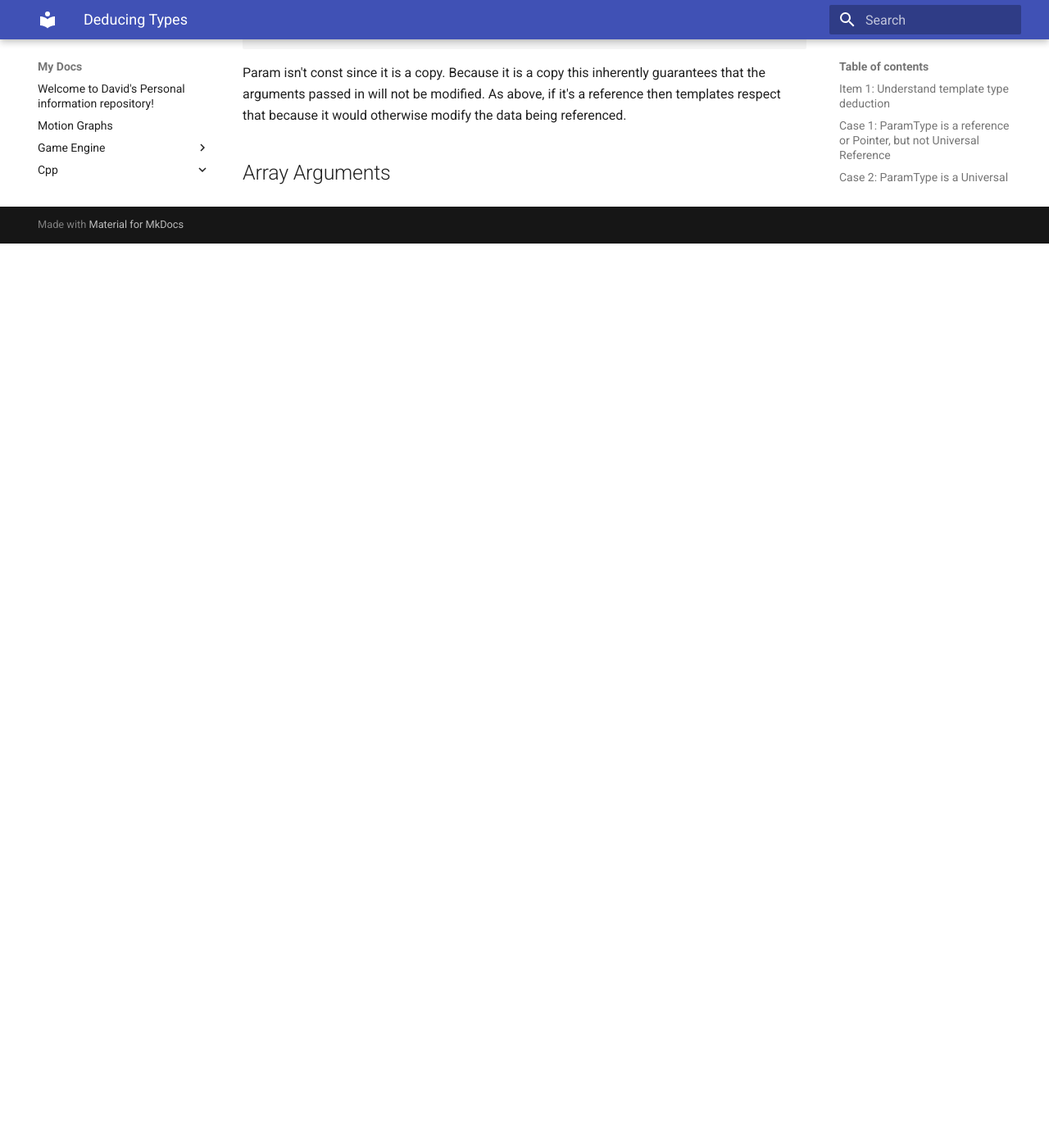
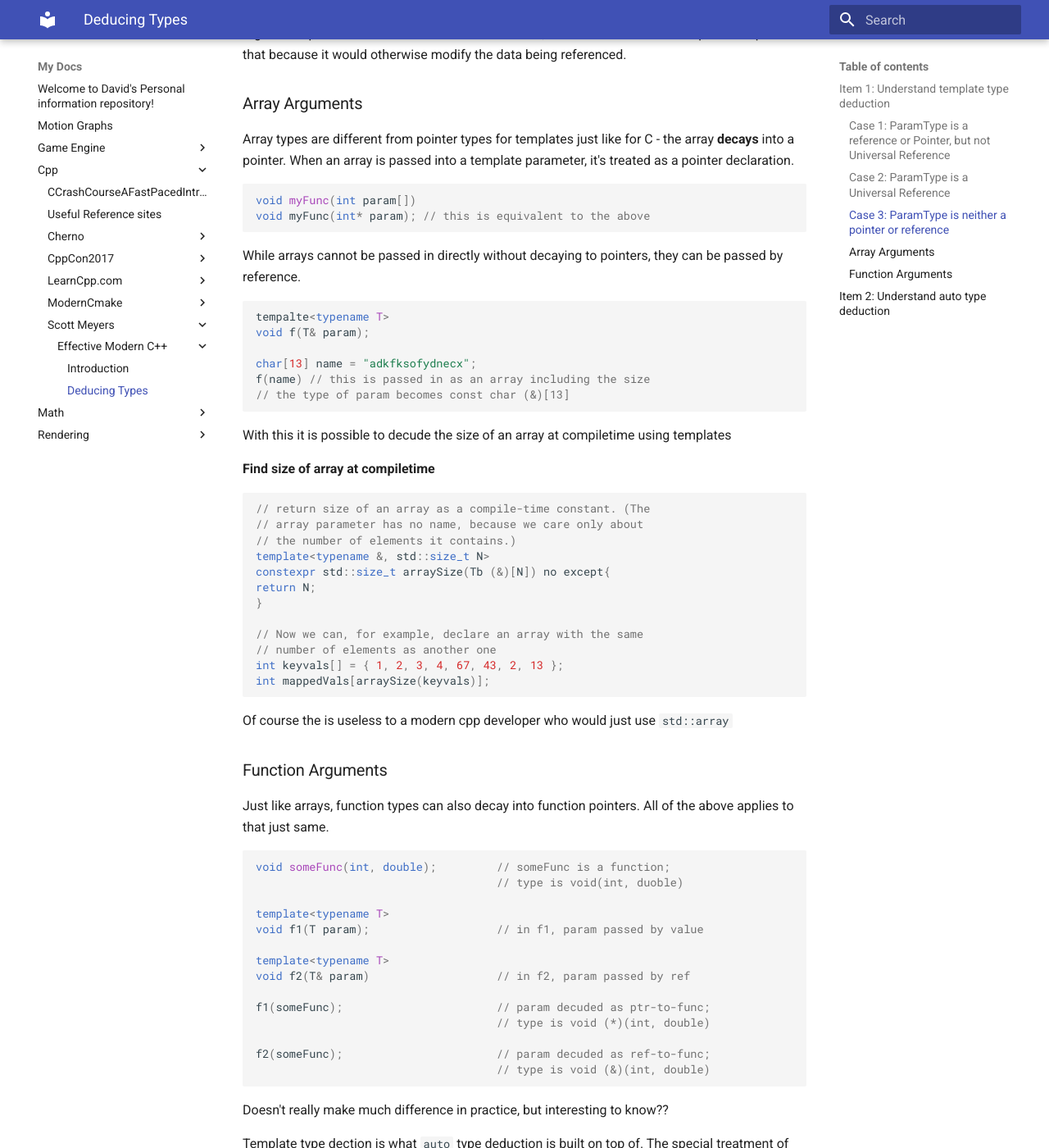
Before and after one commit to daredyoshi/notes.github.io, an MkDocs documentation site: the page built from docs/cpp/Scott Meyers/Effective Modern C++/001_Deducing_Types.md, in a window 1280 px wide and 1400 px high, scrolled down 2404 px. Shown: the whole window at 82% size. Built offline with MkDocs 1.6.1 and Material for MkDocs 9.7.7, drawn with Linux system fonts in a browser that asks for light colours; before the commit the page ends 2701 px from its top, so only the background shows below that; some of the changed text lies outside the part shown.

Commit message:
Added chapter on array template type deduction and auto type deduction

````diff
--- a/docs/cpp/Scott Meyers/Effective Modern C++/001_Deducing_Types.md
+++ b/docs/cpp/Scott Meyers/Effective Modern C++/001_Deducing_Types.md
@@ -21,7 +21,7 @@
 * `ParamType` is a universal reference.
 * `ParamType` is neither pointer or reference.
 
-## Case 1: *ParamType* is a reference or Pointer, but not Universal Reference
+### Case 1: *ParamType* is a reference or Pointer, but not Universal Reference
 
 This is the simplest case.
 
@@ -54,7 +54,7 @@
 
 All of this works as expected.
 
-## Case 2: *ParamType* is a Universal Reference
+### Case 2: *ParamType* is a Universal Reference
 
 Universal reference parameters are declared like rvalue references, but they behave differently when lvalue arguments are passed in.
 
@@ -76,7 +76,7 @@
 
 When universal references are being used, type deduction distinguishes between lvalue and rvalue arguments.
 
-## Case 3: **ParamType** is neither a pointer or reference
+### Case 3: **ParamType** is neither a pointer or reference
 
 When `ParamType` is neither pointer or reference, we have a simple pass by value - param will be a copy of whatever is passed in. It doesn't matter if the parameters being passed in are pointers or references, they will be copied into new variables. It also ignores any constness that the arguments might have.
 
@@ -91,4 +91,159 @@
 
 Param isn't const since it is a copy. Because it is a copy this inherently guarantees that the arguments passed in will not be modified. As above, if it's a reference then templates respect that because it would otherwise modify the data being referenced.
 
-## Array Arguments
+### Array Arguments
+
+Array types are different from pointer types for templates just like for C - the array **decays** into a pointer. When an array is passed into a template parameter, it's treated as a pointer declaration.
+
+```cpp
+void myFunc(int param[])
+void myFunc(int* param); // this is equivalent to the above
+```
+
+While arrays cannot be passed in directly without decaying to pointers, they can be passed by reference.
+
+```cpp
+tempalte<typename T>
+void f(T& param);
+
+char[13] name = "adkfksofydnecx";
+f(name) // this is passed in as an array including the size
+// the type of param becomes const char (&)[13]
+```
+
+With this it is possible to decude the size of an array at compiletime using templates
+
+**Find size of array at compiletime**
+
+```cpp
+// return size of an array as a compile-time constant. (The
+// array parameter has no name, because we care only about
+// the number of elements it contains.)
+template<typename &, std::size_t N>
+constexpr std::size_t arraySize(Tb (&)[N]) no except{
+return N;
+}
+
+// Now we can, for example, declare an array with the same
+// number of elements as another one
+int keyvals[] = { 1, 2, 3, 4, 67, 43, 2, 13 };
+int mappedVals[arraySize(keyvals)];
+```
+
+Of course the is useless to a modern cpp developer who would just  use ```std::array```
+
+### Function Arguments
+
+Just like arrays, function types can also decay into function pointers. All of the above applies to that just same.
+
+```cpp
+void someFunc(int, double);         // someFunc is a function;
+                                    // type is void(int, duoble)
+
+template<typename T>
+void f1(T param);                   // in f1, param passed by value
+
+template<typename T>
+void f2(T& param)                   // in f2, param passed by ref
+
+f1(someFunc);                       // param decuded as ptr-to-func;
+                                    // type is void (*)(int, double)
+
+f2(someFunc);                       // param decuded as ref-to-func;
+                                    // type is void (&)(int, double)
+```
+
+Doesn't really make much difference in practice, but interesting to know??
+
+Template type dection is what ```auto``` type deduction is built on top of. The special treatment of universal references and the decay to pointers are ones to watch out for. If you are unsure of what types are getting deduced check out **TODO add chapter 4 here when I've gotten notes to it**
+
+!!! NOTE
+    * Templates deduce reference arguments as non-references
+    * lvalue arguments for universal reference parameters get special treatment
+    * by-value parameters that are ```const``` and ```volatile``` are treated as non-```const``` and non-```volatile```
+    * Arguments that are array or function names decay to pointers unless they're used to intialize references.
+
+## Item 2: Understand ```auto``` type deduction
+
+```auto``` type deduction *is* template type deduction.
+
+It's literally the same algorithm to deduce the types. When a variables is declared usin ```auto```, ```auto``` plays the role of T in the template, and the type specifier for the variable acts as ```ParamType```.
+
+
+```cpp
+auto x = 27;
+const auto cx = x;
+const auto& rx = s;
+
+// these types are decuded the same as the following
+
+tempalte<typename T>
+void func_for_x(T para);
+
+funx_for_x(27);
+
+template<typename T>
+void func_for_cx(const T param);
+
+func_for_cx(x);
+
+template<typename T>
+void func_for_rx(const T& param);
+
+func_for_rx(x);
+```
+
+There is only one difference between ```auto``` and template type deduction.
+
+There are now 4 ways to initialize ints
+
+```cpp
+int x1 = 27;
+int x2(27);
+int x3 = {27};
+int x4{27};
+```
+
+What if we want to declaer these as auto?
+
+```cpp
+auto x1 = 27;       // type is int, value is 27
+auto x2(27);        // same
+auto x3 = {27};     // type is std::initializer_list<int>, value is 27
+auto x4{27};        // also std::initializer_list<int>
+```
+
+This is because of a specialtype deduction rule for ```auto``` if using uniform initialization the type is deduced to be ain initilizer list. If you pass the same thing into a template you get a type deduction error
+
+```cpp
+auto x = { 11, 23, 9 };
+
+template<typename T>
+void f(T param);
+
+f({ 11, 23, 9 });               // error! can't deduce type
+
+template<typename T>
+void f(std::initilizer_list<T> initlist);
+
+f({ 11, 23, 9 });               // T deduced as int
+```
+
+Basically the difference is that ```auto``` *assumes* that braced initializer represents a ```std::initilizer_list```, but template type deduction doesn't.
+
+**BUT WHY**
+
+Scott has not found a convincing explanation for why this is.
+
+In C++14 things become even more interesting. Now the return type of a function can be ```auto```, but for this *template type deduction* is used NOT ```auto``` type deduction.
+
+
+```cpp
+auto createInitList(){
+    return { 1, 2, 3 };             // error! can't deduce type
+}
+```
+
+!! NOTE
+    * ```auto``` type deduduction is the same as template type deduction except when using uniform initialization where auto assumes it represents a ```std::initializer_list```
+    * ```auto``` in a function return type or lambda implies template type deduction not ```auto``` type deduction
````
